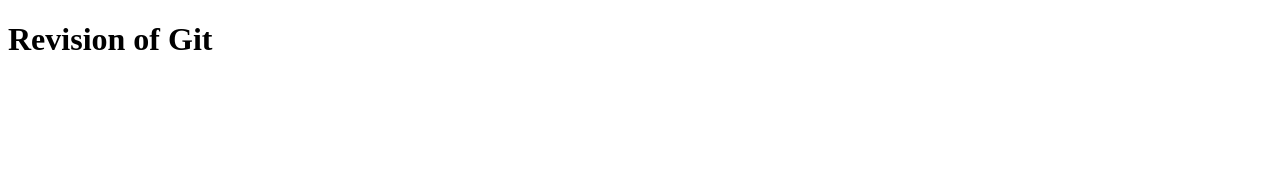
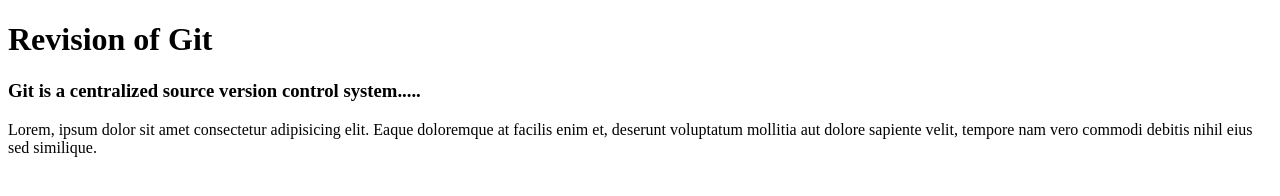
Before and after one commit to feb-git-2021/Nov2022GitRepo, a plain HTML site: page index.html in a window 1280 px wide. Drawn offline with Linux system fonts and the light colour scheme.

Commit message:
Add a new div and h2 tags

```diff
--- a/index.html
+++ b/index.html
@@ -8,5 +8,11 @@
 </head>
 <body>
     <h1>Revision of Git</h1>
+    <h3>Git is a centralized source version control system.....</h3>
+    <div>
+        Lorem, ipsum dolor sit amet consectetur adipisicing elit. Eaque
+         doloremque at facilis enim et, deserunt voluptatum mollitia aut dolore
+         sapiente velit, tempore nam vero commodi debitis nihil eius sed similique.
+    </div>
 </body>
 </html>
```
